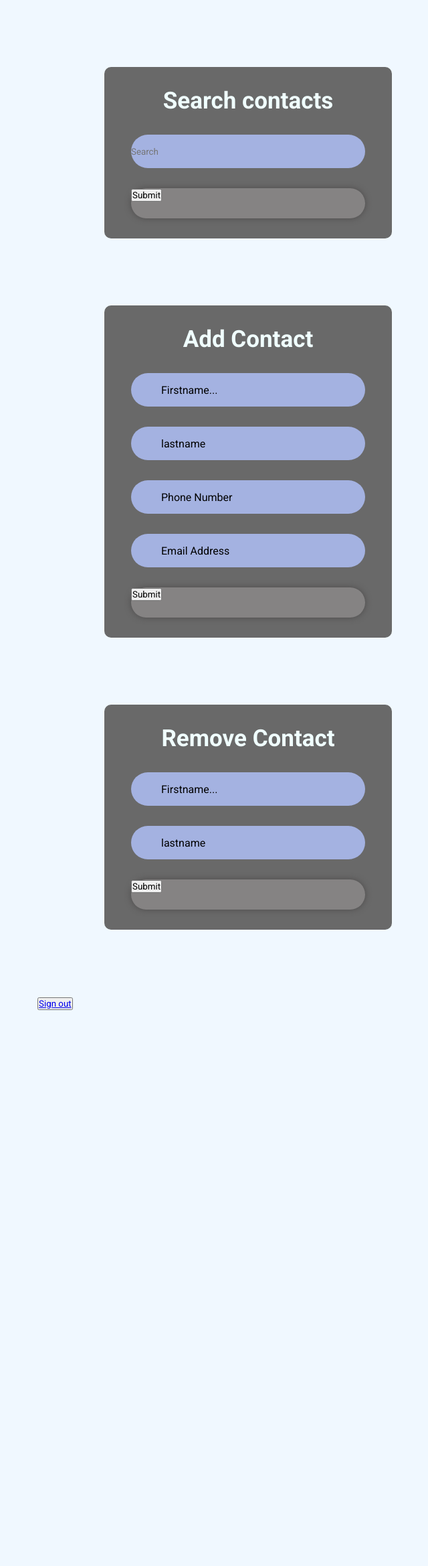
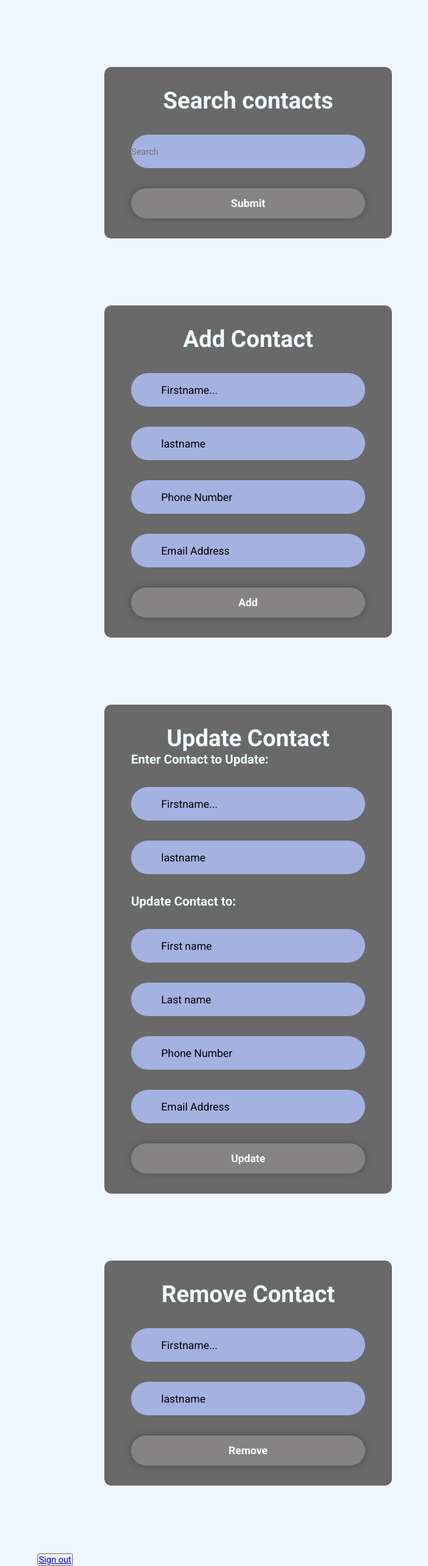
Before and after one commit to JBecks02/COP4331, a PHP site: page /nextPage.php in a window 1280 px wide. Shown: the whole page at 67% size, without its empty margins (269-909 px from the left). Before the commit the page ends 1508 px from the top, so only its background shows below. Run offline with PHP 8.4, Linux system fonts and the light colour scheme.

Commit message:
Add files via upload

```diff
--- a/nextPage.php
+++ b/nextPage.php
@@ -22,10 +22,8 @@ session_start();
 
             <form action="search.php" method="post">
 
-                    <input class="input-box" placeholder="Search">
-                    <div class="btn">
-                    <button>Submit</button>
-                    </div>
+                    <input class="input-box" name="searchtext" type="search" placeholder="Search">
+                    <button class="btn">Submit</button>
 		    </form>
             </div>
 
@@ -68,12 +66,49 @@ session_start();
 	            <input required id="email" type="text" name="email" placeholder="Email Address">
                 </div>
 
-                <div class="btn">
-                <button>Submit</button>
-                </div>
+                <button class="btn">Add</button>
                 </form>
 
-            </div>
+	    </div>
+
+	    <div class="wrapper">
+
+                    <form action="updateContact.php" method="post">
+		<h1>Update Contact</h1>
+
+		<h3>Enter Contact to Update:</h3>
+
+                <div class="input-box">
+                <input required id="firstnameS" type="text" name="firstnameS" placeholder="Firstname..." width="1004">
+                </div>
+
+                <div class="input-box">
+                    <input required id="lastnameS" type="text" name="lastnameS" placeholder="lastname">
+		    </div>
+
+		<h3>Update Contact to:</h3>
+
+		<div class="input-box">
+		<input required id="firstnameU" type="text" name="firstnameU" placeholder="First name" width="1004">
+		</div>
+
+		<div class="input-box">
+		<input required id="lastnameU" type="text" name="lastnameU" placeholder="Last name">
+		</div>
+
+
+                <div class="input-box">
+                    <input required id="phone" type="text" name="phone" placeholder="Phone Number">
+                </div>
+
+                <div class="input-box">
+                    <input required id="email" type="text" name="email" placeholder="Email Address">
+                </div>
+
+                <button class="btn">Update</button>
+                </form>
+
+	    </div>
 
             <div class="wrapper">
 	        <form action="rmContact.php" method="post">
@@ -87,23 +122,20 @@ session_start();
 	        <input required id="lastname" type="text" name="lastname" placeholder="lastname">
             </div>
 
-            <div class="btn">
-	        <button >Submit</button>
-            </div>
+            <button class="btn">Remove</button>
 
 	        </form>
 
             </div>
 
 
-    <div class="btn">
+
         <section>
             <button>
-                <a href="http://www.marketsofesos.xyz/">Sign out</a>
+                <a href="http://www.marketsofesos.xyz/" class="btn">Sign out</a>
             </button>
         </section>
 
-    </div>
 
 
         </main>
```
Also changed, not shown: updateContact.php (added, +46 -0 lines).
